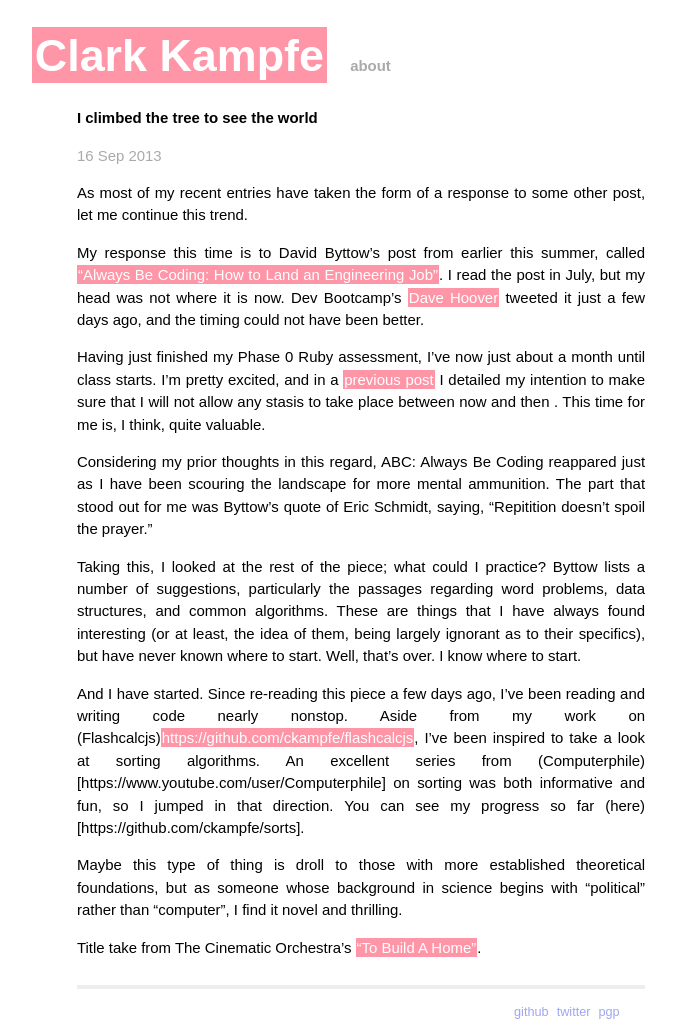
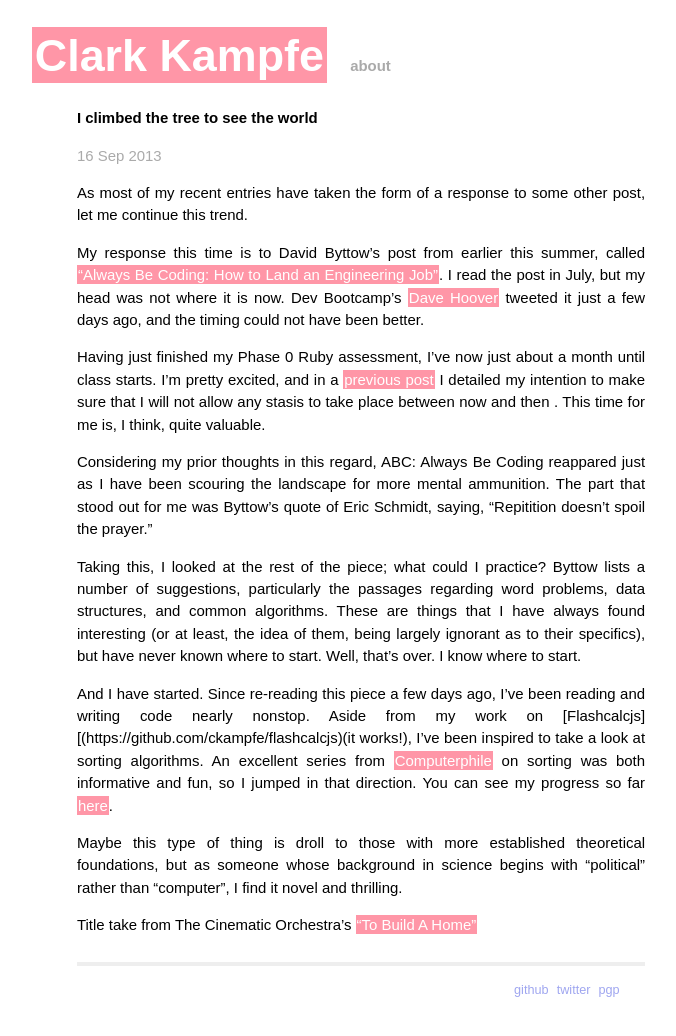
Before and after one commit to ckampfe/zeroclarkthirty.com, a Jekyll site: the page built from _posts/2013-09-16-I-climbed-a-tree.md, in a window 1280 px wide. Shown: the whole page, without its empty margins (279-955 px from the left). Built offline with Jekyll 4.4.1, drawn with Linux system fonts in a browser that asks for light colours; Markdown is read by kramdown in place of the engine named in the settings; after the commit the page ends 1014 px from its top, so only the background shows below that; some of the changed lines change nothing that is shown.

Commit message:
link formatting fixes

```diff
--- a/_posts/2013-09-16-I-climbed-a-tree.md
+++ b/_posts/2013-09-16-I-climbed-a-tree.md
@@ -14,11 +14,11 @@
 
 Taking this, I looked at the rest of the piece; what could I practice? Byttow lists a number of suggestions, particularly the passages regarding word problems, data structures, and common algorithms. These are things that I have always found interesting (or at least, the idea of them, being largely ignorant as to their specifics), but have never known where to start. Well, that's over. I know where to start.
 
-And I have started. Since re-reading this piece a few days ago, I've been reading and writing code nearly nonstop. Aside from my work on (Flashcalcjs)[https://github.com/ckampfe/flashcalcjs](it works!), I've been inspired to take a look at sorting algorithms. An excellent series from (Computerphile)[https://www.youtube.com/user/Computerphile] on sorting was both informative and fun, so I jumped in that direction. You can see my progress so far (here)[https://github.com/ckampfe/sorts].
+And I have started. Since re-reading this piece a few days ago, I've been reading and writing code nearly nonstop. Aside from my work on [Flashcalcjs][(https://github.com/ckampfe/flashcalcjs)(it works!), I've been inspired to take a look at sorting algorithms. An excellent series from [Computerphile](https://www.youtube.com/user/Computerphile) on sorting was both informative and fun, so I jumped in that direction. You can see my progress so far [here](https://github.com/ckampfe/sorts).
 
 Maybe this type of thing is droll to those with more established theoretical foundations, but as someone whose background in science begins with "political" rather than "computer", I find it novel and thrilling.
 
 
 
 
-Title take from The Cinematic Orchestra's ["To Build A Home"](https://www.youtube.com/watch?v=QB0ordd2nOI).
+Title take from The Cinematic Orchestra's ["To Build A Home"](https://www.youtube.com/watch?v=QB0ordd2nOI)
```
